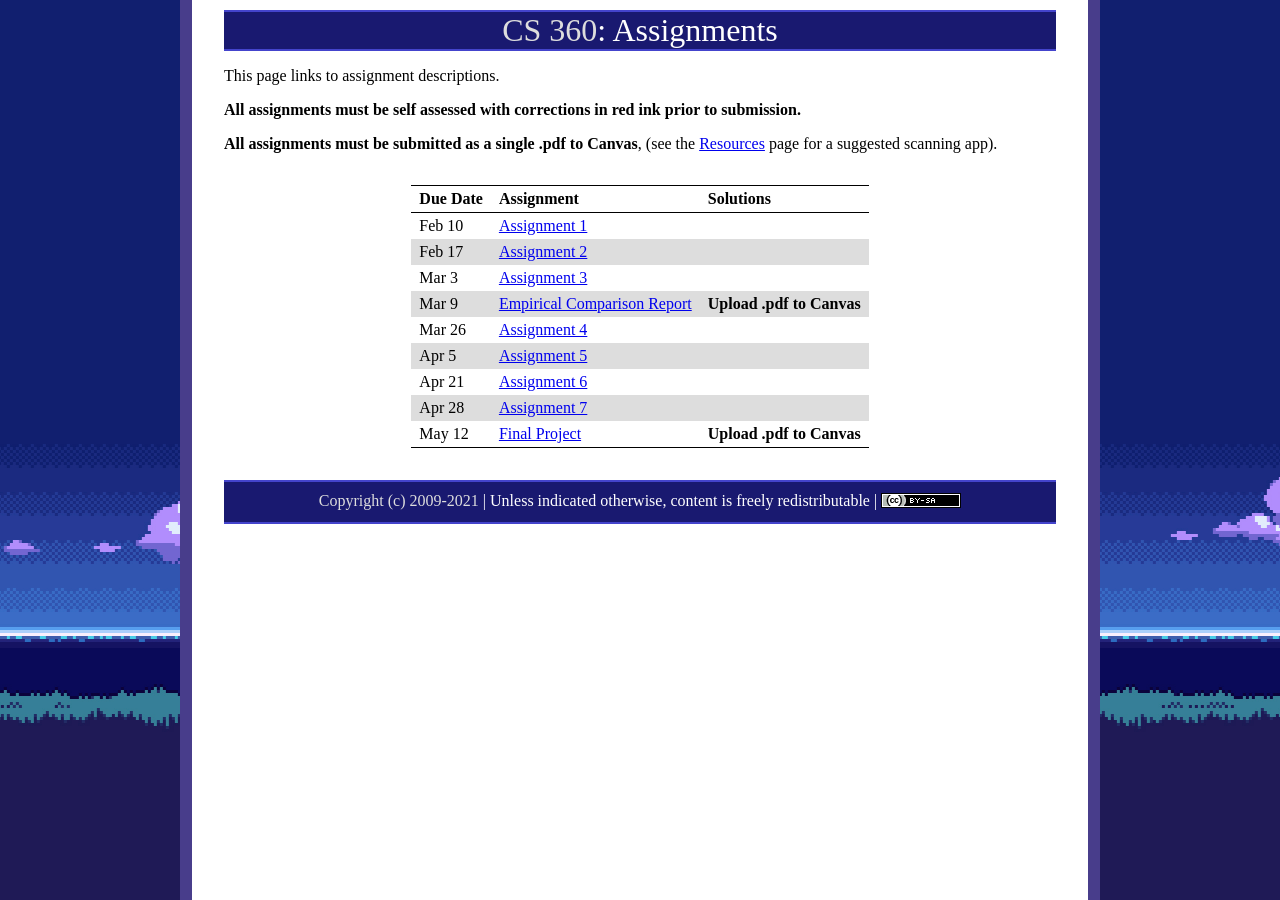
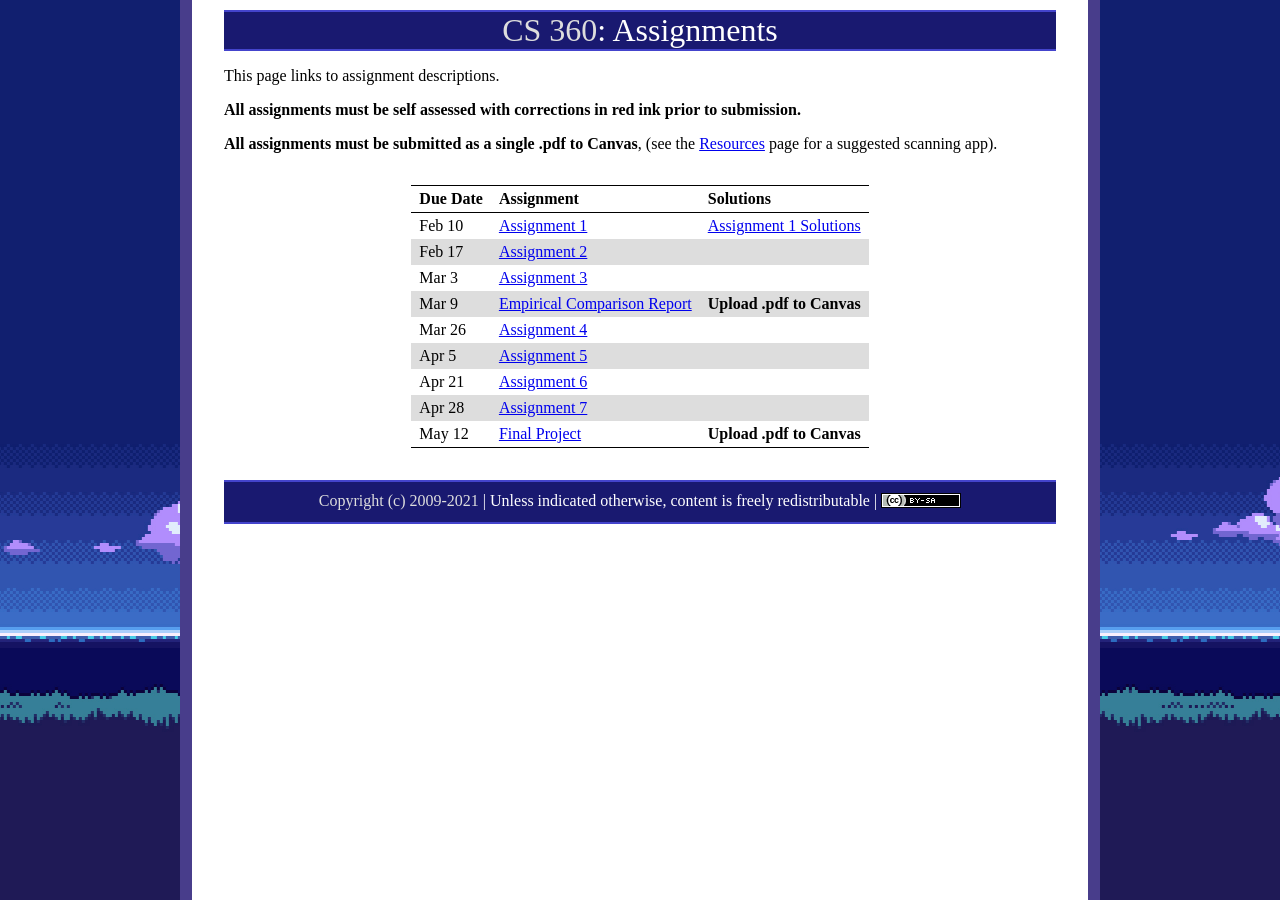
Before and after one commit to ycpcs/cs360-spring2021, a Jekyll site: the page built from assign/index.md, in a window 1280 px wide. Built offline with Jekyll 4.4.1, drawn with Linux system fonts in a browser that asks for light colours.

Commit message:
add assign01 sol
add assign01 sol

```diff
--- a/assign/index.md
+++ b/assign/index.md
@@ -11,7 +11,7 @@ This page links to assignment descriptions.
 
 > Due Date |                Assignment                                | Solutions                                               |
 > -------- | -------------------------------------------------------- | ------------------------------------------------------- |
-> Feb 10   | [Assignment 1](../assign/assign01.html)                  |  |
+> Feb 10   | [Assignment 1](../assign/assign01.html)                  | [Assignment 1 Solutions](../assign/sol/assign01sol.pdf) |
 > Feb 17   | [Assignment 2](../assign/assign02.html)                  |  |
 > Mar 3    | [Assignment 3](../assign/assign03.html)                  |  |
 > Mar 9   | [Empirical Comparison Report](../assign/emp_comp.html)   | **Upload .pdf to Canvas** |
--- a/js/AACONFIG-scheduleInfo.js
+++ b/js/AACONFIG-scheduleInfo.js
@@ -18,7 +18,7 @@ courseInfo.classPeriods = [
 		reading: "Ch. 3",
 	},
 	{
-		topic: new DoubleTopic("Lecture 4: Merge Sort", "lectures/lecture04.html", "Assignment 1 Due", "assign/assign01.html"),
+		topic: new TripleTopic("Lecture 4: Merge Sort", "lectures/lecture04.html", "Merge Sort Pseudocode", "handouts/lecture04-mergealg.pdf", "Assignment 1 Due", "assign/assign01.html"),
 		reading: "Ch. 2.3",
 	},
 //	{
```
Also changed, not shown: 1 other file.
